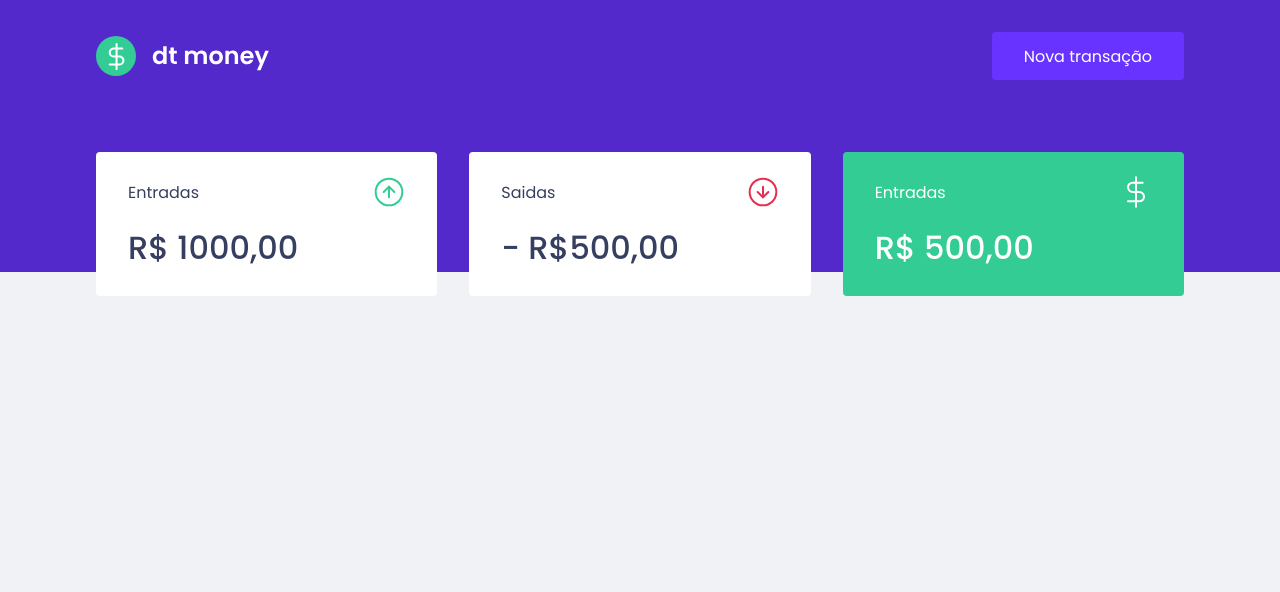
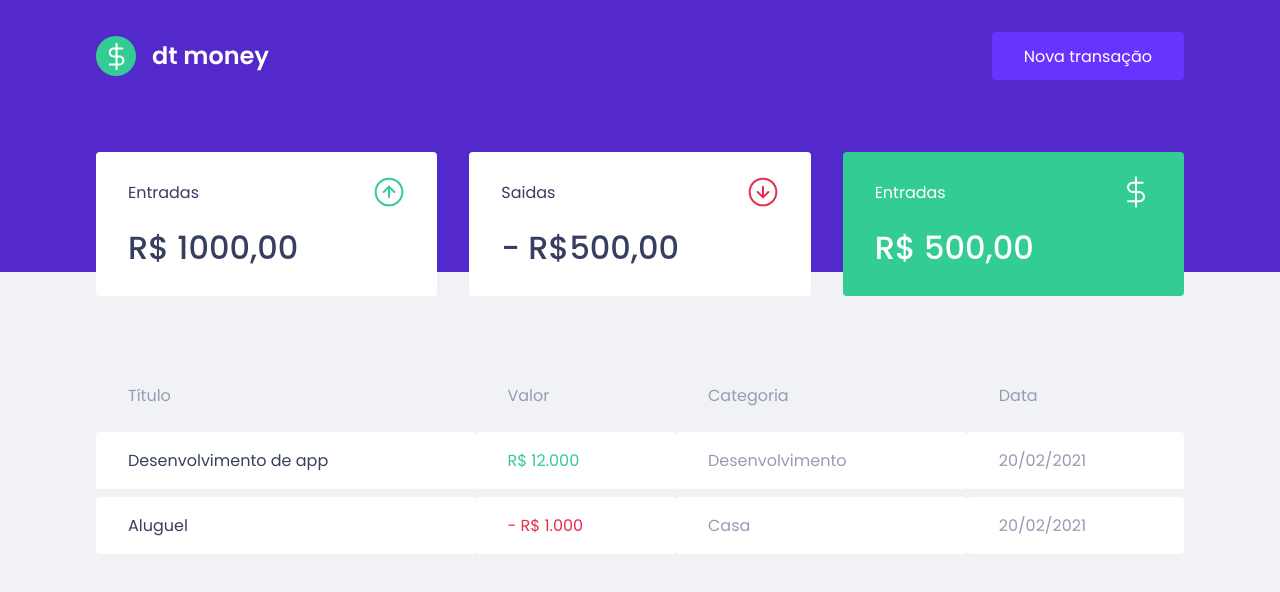
Before and after one commit to ValdielsonSiqueira/dtmoney, a React (Create React App) app: page / in a window 1280 px wide. Shown: the top 592 px of the page. Built offline with nearby package versions, Linux system fonts and the light colour scheme.

Commit message:
feat(product): adicionada tabela de movimentacoes

```diff
--- a/src/components/Dashboard/index.tsx
+++ b/src/components/Dashboard/index.tsx
@@ -1,10 +1,12 @@
 import { Summary } from '../Summary';
+import { TransactionsTable } from '../TransactionsTable';
 import { Container } from './styles';
 
 export function Dashboard() {
   return (
     <Container>
       <Summary />
+      <TransactionsTable />
     </Container>
   );
 }
--- /dev/null
+++ b/src/components/TransactionsTable/index.tsx
@@ -0,0 +1,32 @@
+import { Container } from './styles';
+
+export function TransactionsTable() {
+  return (
+    <Container>
+      <table>
+        <thead>
+          <tr>
+            <th>Título</th>
+            <th>Valor</th>
+            <th>Categoria</th>
+            <th>Data</th>
+          </tr>
+        </thead>
+        <tbody>
+          <tr>
+            <td>Desenvolvimento de app</td>
+            <td className="deposit">R$ 12.000</td>
+            <td>Desenvolvimento</td>
+            <td>20/02/2021</td>
+          </tr>
+          <tr>
+            <td>Aluguel</td>
+            <td className="widthdraw">- R$ 1.000</td>
+            <td>Casa</td>
+            <td>20/02/2021</td>
+          </tr>
+        </tbody>
+      </table>
+    </Container>
+  );
+}
--- /dev/null
+++ b/src/components/TransactionsTable/styles.ts
@@ -0,0 +1,38 @@
+import styled from 'styled-components';
+
+export const Container = styled.div`
+  margin-top: 4rem;
+
+  table {
+    width: 100%;
+    border-spacing: 0 0.5rem;
+
+    th {
+      color: var(--text-body);
+      font-weight: 400;
+      padding: 1rem 2rem;
+      text-align: left;
+      line-height: 1.5rem;
+    }
+
+    td {
+      padding: 1rem 2rem;
+      border: 0;
+      background: var(--shape);
+      color: var(--text-body);
+      border-radius: 0.25rem;
+
+      &:first-child {
+        color: var(--text-title);
+      }
+
+      &.deposit {
+        color: var(--green);
+      }
+
+      &.widthdraw {
+        color: var(--red);
+      }
+    }
+  }
+`;
```
